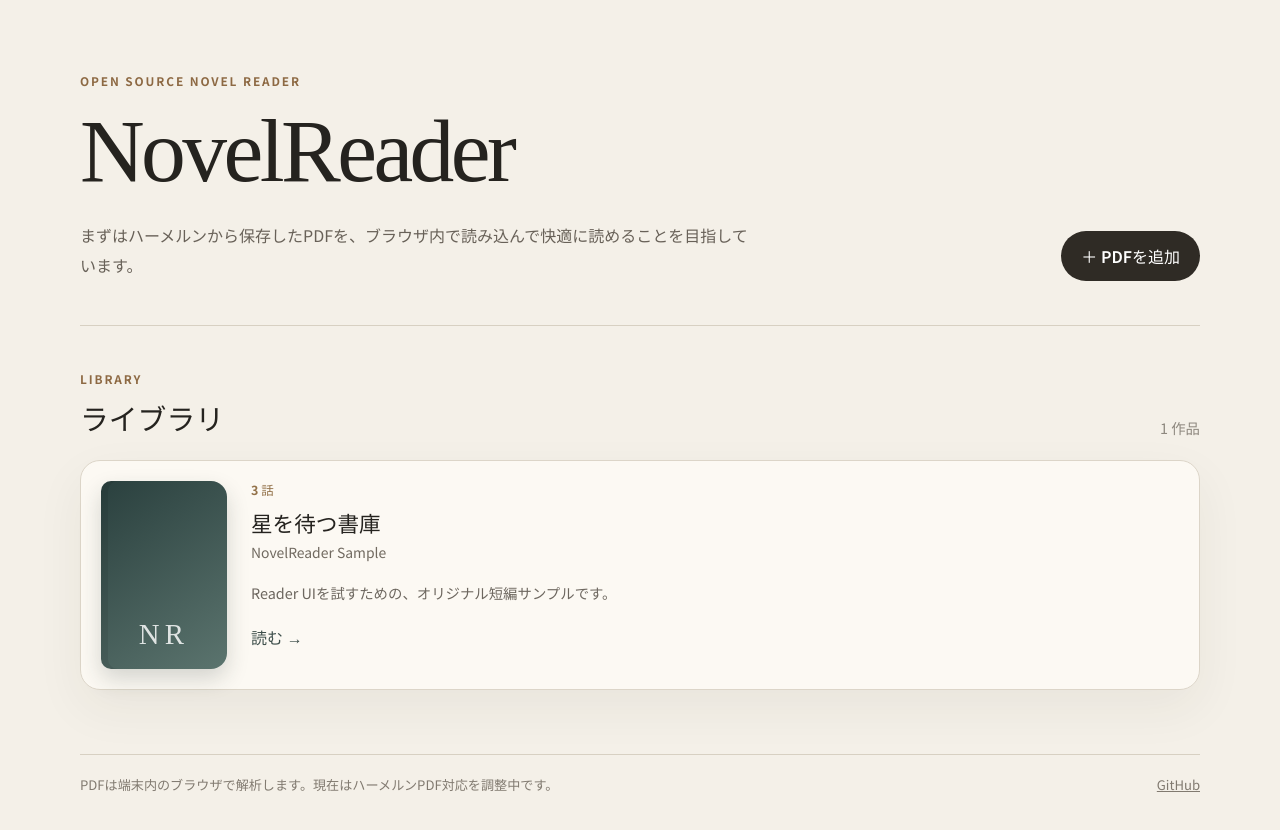
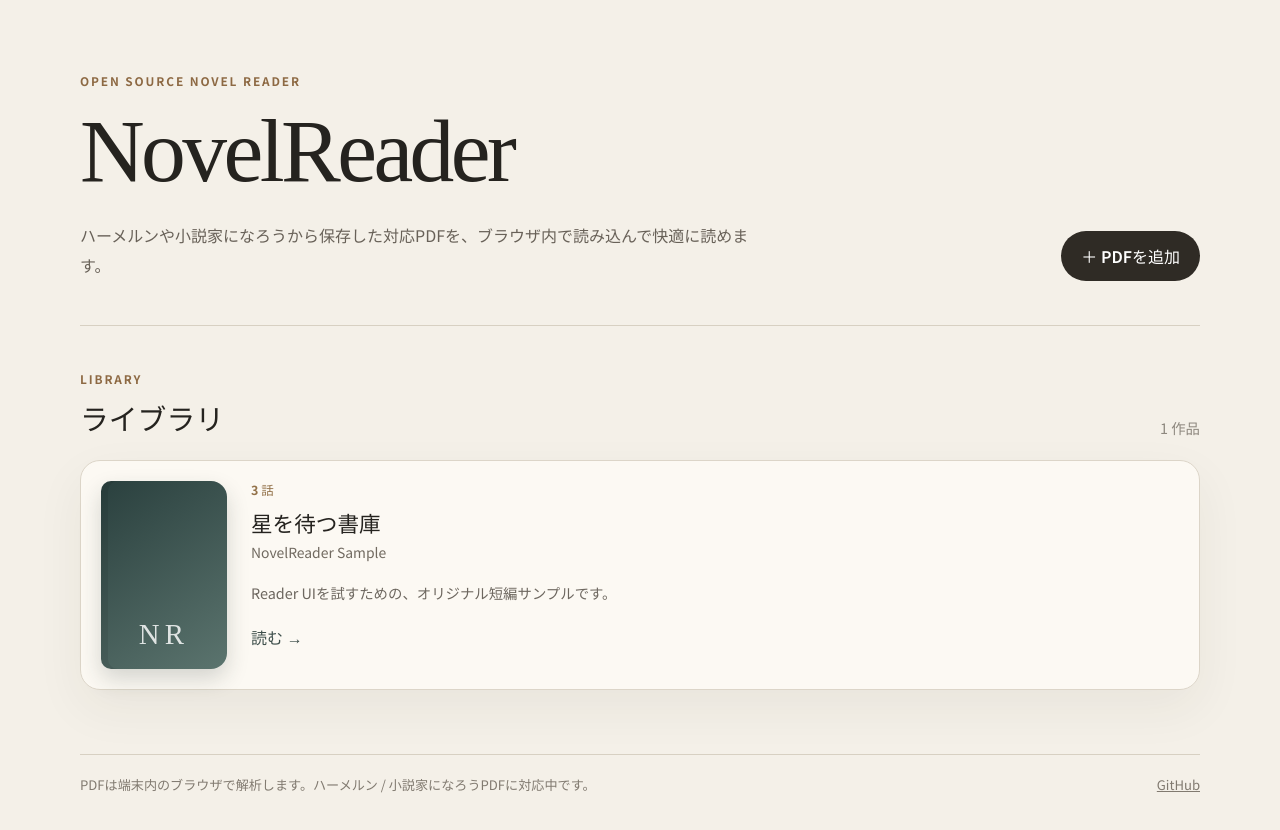
Before and after one commit to nononge555-stack/-NovelReader, a React (Vite) app: page / in a window 1280 px wide. Built offline with nearby package versions, Linux system fonts and the light colour scheme.

Commit message:
docs: mention Narou PDF support in library

```diff
--- a/src/components/Library.tsx
+++ b/src/components/Library.tsx
@@ -29,7 +29,7 @@ export function Library({
           <p className="eyebrow">OPEN SOURCE NOVEL READER</p>
           <h1>NovelReader</h1>
           <p className="lead">
-            まずはハーメルンから保存したPDFを、ブラウザ内で読み込んで快適に読めることを目指しています。
+            ハーメルンや小説家になろうから保存した対応PDFを、ブラウザ内で読み込んで快適に読めます。
           </p>
           {pdfImportMessage && (
             <p className="lead" role="status" aria-live="polite">
@@ -86,7 +86,7 @@ export function Library({
       </section>
 
       <footer className="library-footer">
-        <span>PDFは端末内のブラウザで解析します。現在はハーメルンPDF対応を調整中です。</span>
+        <span>PDFは端末内のブラウザで解析します。ハーメルン / 小説家になろうPDFに対応中です。</span>
         <a href="https://github.com/nononge555-stack/-NovelReader" target="_blank" rel="noreferrer">
           GitHub
         </a>
```
